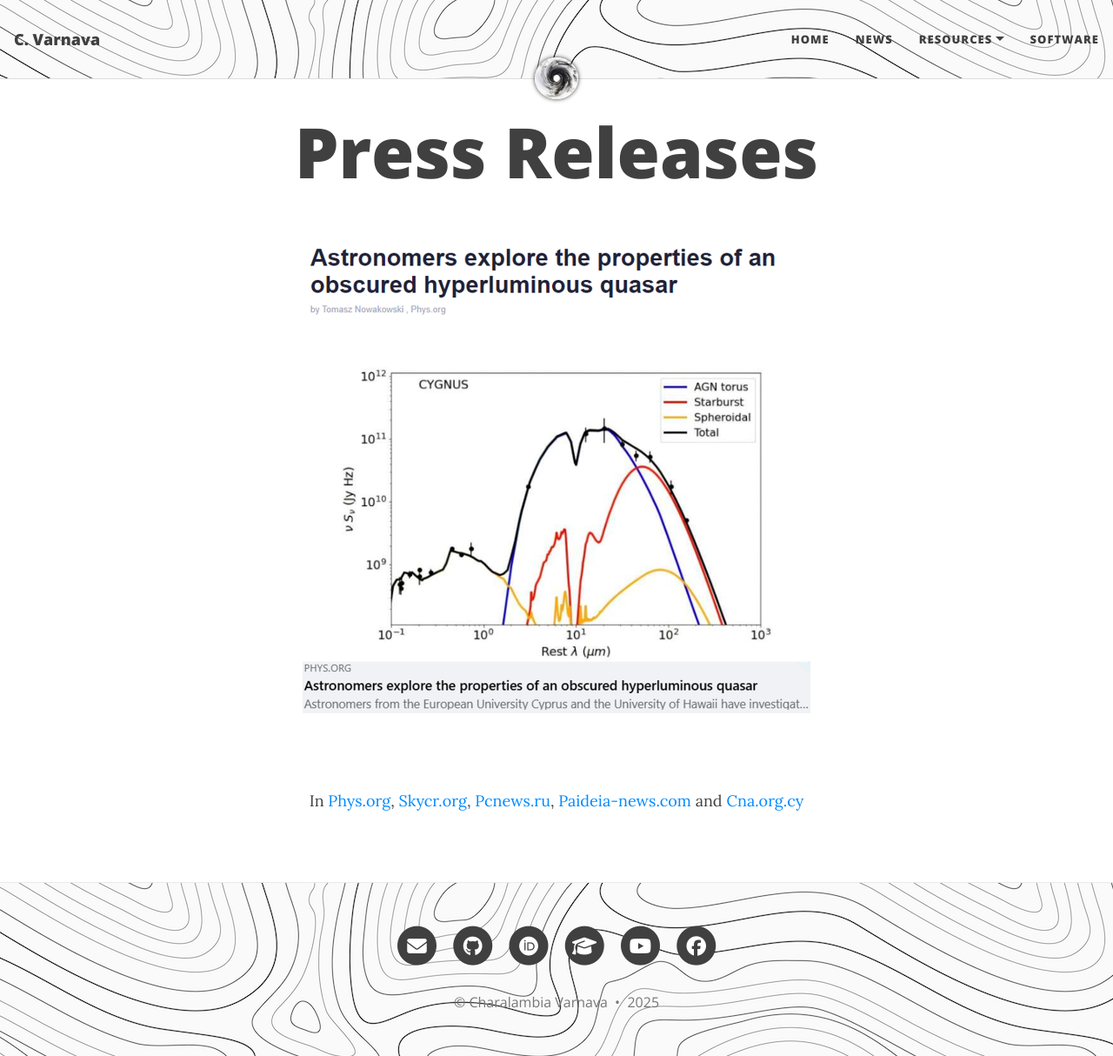
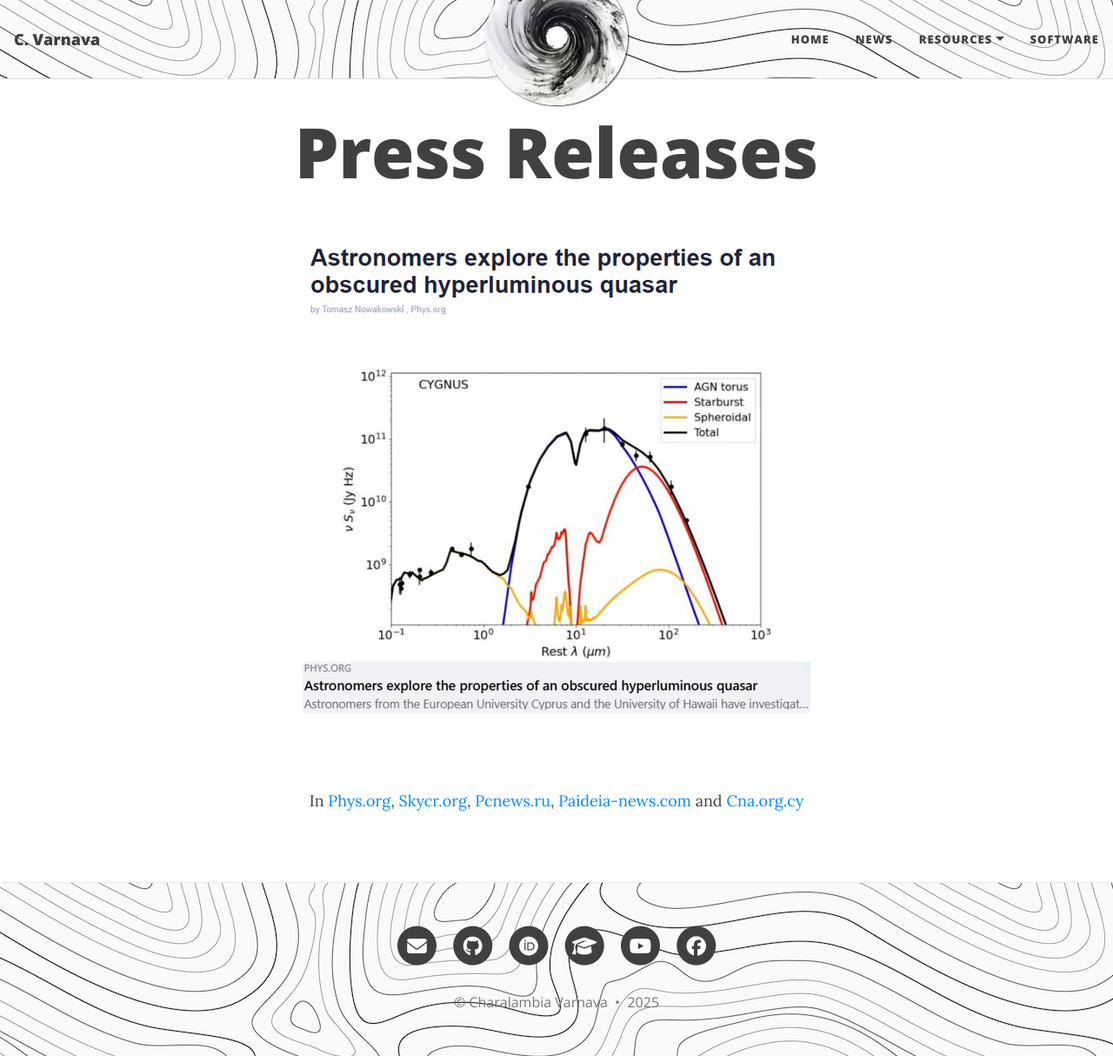
Before and after one commit to ch-var/ch-var.github.io, a Jekyll site: the page built from press_releases.html, in a window 1280 px wide and 1214 px high. Shown: the whole window at 87% size. Built offline with Jekyll 4.4.1, drawn with Linux system fonts in a browser that asks for light colours.

Commit message:
Update beautifuljekyll.css

```diff
--- a/assets/css/beautifuljekyll.css
+++ b/assets/css/beautifuljekyll.css
@@ -384,9 +384,9 @@ img {
   display: none;
 }
 
-@media (min-width: 2000px) {
+@media (min-width: 1200px) {
   .navbar-custom.top-nav-regular .avatar-container {
-    width: 6.25rem;
+    width: 10.25rem;
     bottom: -1.9375rem;
   }
 
```
